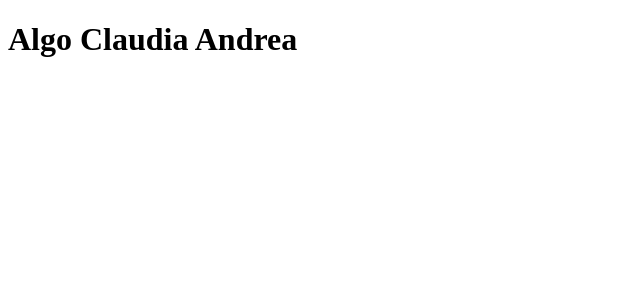
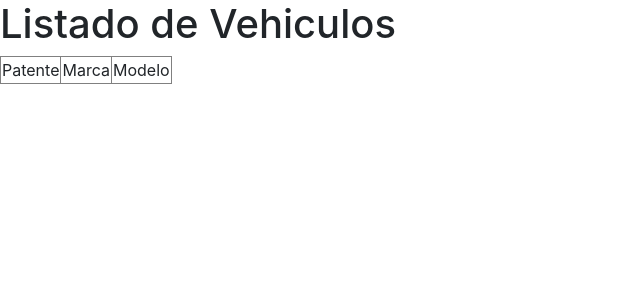
Before and after one commit to juazocar/Django_Prueba, a Django app: page / in a window 1280 px wide. Shown: the top 300 px of the page, without its empty margins (0-640 px from the left). Run offline with Django 4.2, Linux system fonts and the light colour scheme; data that the repository does not hold is empty; some libraries are stand-ins or nearby versions.

Commit message:
sdsdfsdf

```diff
--- a/TestDjango/core/templates/core/home.html
+++ b/TestDjango/core/templates/core/home.html
@@ -5,8 +5,24 @@
     <meta http-equiv="X-UA-Compatible" content="IE=edge">
     <meta name="viewport" content="width=device-width, initial-scale=1.0">
     <title>Document</title>
+    <link rel="stylesheet" href="https://stackpath.bootstrapcdn.com/bootstrap/4.3.1/css/bootstrap.min.css" integrity="sha384-ggOyR0iXCbMQv3Xipma34MD+dH/1fQ784/j6cY/iJTQUOhcWr7x9JvoRxT2MZw1T" crossorigin="anonymous">
 </head>
 <body>
-    <h1>Algo {{nombre}}</h1>
+    <script src="https://code.jquery.com/jquery-3.3.1.slim.min.js" integrity="sha384-q8i/X+965DzO0rT7abK41JStQIAqVgRVzpbzo5smXKp4YfRvH+8abtTE1Pi6jizo" crossorigin="anonymous"></script>
+    <script src="https://cdnjs.cloudflare.com/ajax/libs/popper.js/1.14.7/umd/popper.min.js" integrity="sha384-UO2eT0CpHqdSJQ6hJty5KVphtPhzWj9WO1clHTMGa3JDZwrnQq4sF86dIHNDz0W1" crossorigin="anonymous"></script>
+    <script src="https://stackpath.bootstrapcdn.com/bootstrap/4.3.1/js/bootstrap.min.js" integrity="sha384-JjSmVgyd0p3pXB1rRibZUAYoIIy6OrQ6VrjIEaFf/nJGzIxFDsf4x0xIM+B07jRM" crossorigin="anonymous"></script>
+    <div class="container-fluid">
+    <div class="row">
+        <h1>Listado de Vehiculos</h1>
+    </div>
+    <div class="row">
+        <table border="1">
+            <tr><td>Patente</td><td>Marca</td><td>Modelo</td></tr>
+            {% for ve in vehiculos %}
+                <tr><td>{{ve.patente}}</td><td>{{ve.marca}}</td><td>{{ve.modelo}}</td></tr>
+            {% endfor %}
+        </table>
+    </div>
+</div>
 </body>
 </html>
--- a/TestDjango/core/views.py
+++ b/TestDjango/core/views.py
@@ -1,8 +1,11 @@
 from django.shortcuts import render
-
+from .models import Vehiculo
 
 # Create your views here.
 
 def home(request):
-    contexto = {"nombre":"Claudia Andrea"}
-    return render(request, 'core/home.html', contexto)
+    vehiculos = Vehiculo.objects.all()
+    datos = {
+        'vehiculos': vehiculos
+    }
+    return render(request, 'core/home.html', datos)
```
